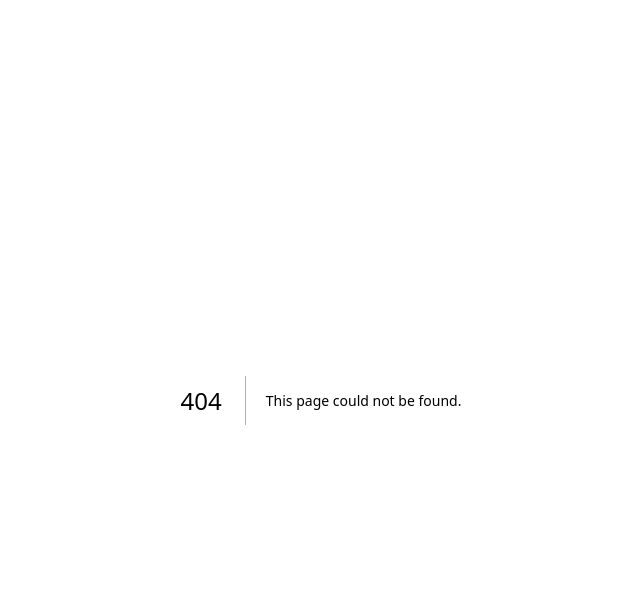
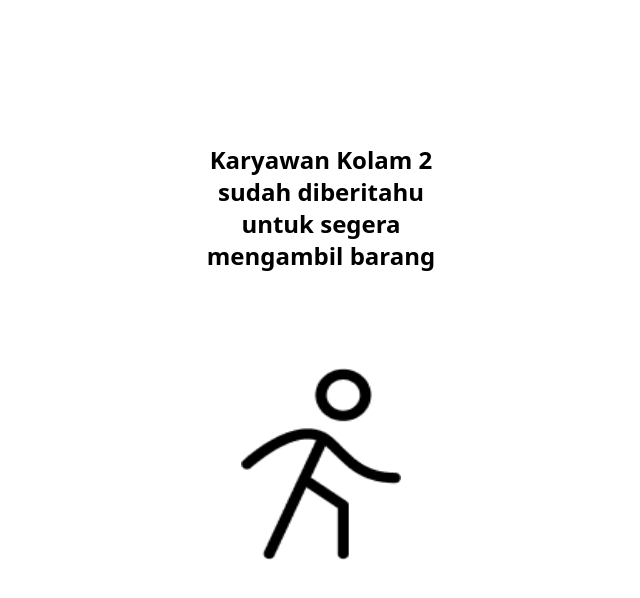
Before and after one commit to MonicaDavita/sinta-store-next, a Next.js app: page /sudah-proses in a window 1280 px wide. Before the commit this address had no page. Shown: the top 598 px of the page, without its empty margins (319-959 px from the left). Built offline with nearby package versions, Linux system fonts and the light colour scheme.

Commit message:
adding proses & fixing syntax

```diff
--- a/pages/components/modalLogout.js
+++ b/pages/components/modalLogout.js
@@ -1,4 +1,5 @@
 import React from "react";
+import Link from "next/link";
 
 function modalLogout( { isVisible, onClose, namaKolam }){
     if ( !isVisible ) return null;
@@ -17,8 +18,10 @@ function modalLogout( { isVisible, onClose, namaKolam }){
                 </button>
                 <div className="bg-white p-2 rounded text-black grid grid-rows-2 gap-0 justify-center place-items-center ml-2 mr-2">
                     <h1 className="text-center mt-4">Apakah Anda yakin ingin keluar?</h1>
-                    <div className="grid grid-cols-2 mt-6 mb-4 justify-center place-items-center mb-10">
+                    <div className="grid grid-cols-2 mt-6 mb-4 justify-center place-items-center">
+                        <Link href="/">
                         <button type="button" className="bg-green-500 hover:bg-green-700 pt-1 pb-1 pr-3 pl-3 rounded-lg text-white text-0.5xl mr-3">Iya</button>
+                        </Link>
                         <button type="button" className="bg-red-500 hover:bg-red-700 pt-1 pb-1 pr-3 pl-3 rounded-lg text-white text-0.5xl ml-3">Tidak</button>
                      </div>
                 </div>
--- a/pages/components/rincianAjuan.js
+++ b/pages/components/rincianAjuan.js
@@ -1,4 +1,5 @@
 import React from "react";
+import Link from "next/link";
 
 function rincianAjuan() {
   return(
@@ -25,7 +26,9 @@ function rincianAjuan() {
         <div className="text-center items-center mt-24 mb-10">
             <h1>Sudah Diproses?</h1>
             <div className="grid-cols-2 flex justify-center mt-3">
+                <Link href="/sudah-proses">
                 <button type="button" className="bg-green-500 hover:bg-green-700 pt-1 pb-1 pr-3 pl-3 rounded-lg text-white text-0.5xl mr-3">Iya</button>
+                </Link>
                 <button type="button" className="bg-red-500 hover:bg-red-700 pt-1 pb-1 pr-3 pl-3 rounded-lg text-white text-0.5xl ml-3">Tidak</button>
             </div>
         </div>
--- a/pages/index.js
+++ b/pages/index.js
@@ -4,6 +4,7 @@ import HomeAdmin from './home'
 import LihatToko from './lihatToko'
 import LihatKaryawan from './karyawan'
 import LihatKeuangan from './laporan-keuangan'
+import SudahProses from './sudah-proses'
 
 export default function Index() {
   return (
@@ -14,7 +15,7 @@ export default function Index() {
     <Link href="/toko" element={<LihatToko />}></Link>
     <Link href="/karyawan" element={<LihatKaryawan />}></Link>
     <Link href="/laporan-keuangan" element={<LihatKeuangan />}></Link>
-
+    <Link href="/sudah-proses" element={<SudahProses />}></Link>
     </div>
   </div>
   );
--- /dev/null
+++ b/pages/sudah-proses.js
@@ -0,0 +1,12 @@
+import React from "react";
+
+export default function sudahProses(){
+    return(
+        <div className="grid grid-rows-2 justify-center place-items-center mt-20">
+            <h1 className="grid justify-center items-center text-2xl h-64 w-64 font-bold text-center">
+            Karyawan Kolam 2 sudah diberitahu untuk segera mengambil barang
+            </h1>
+            <img src="sudahProses.png" className="w-40 h-48"></img>
+        </div>
+    )
+}
```
Also changed, not shown: public/sudahProses.png (added).
